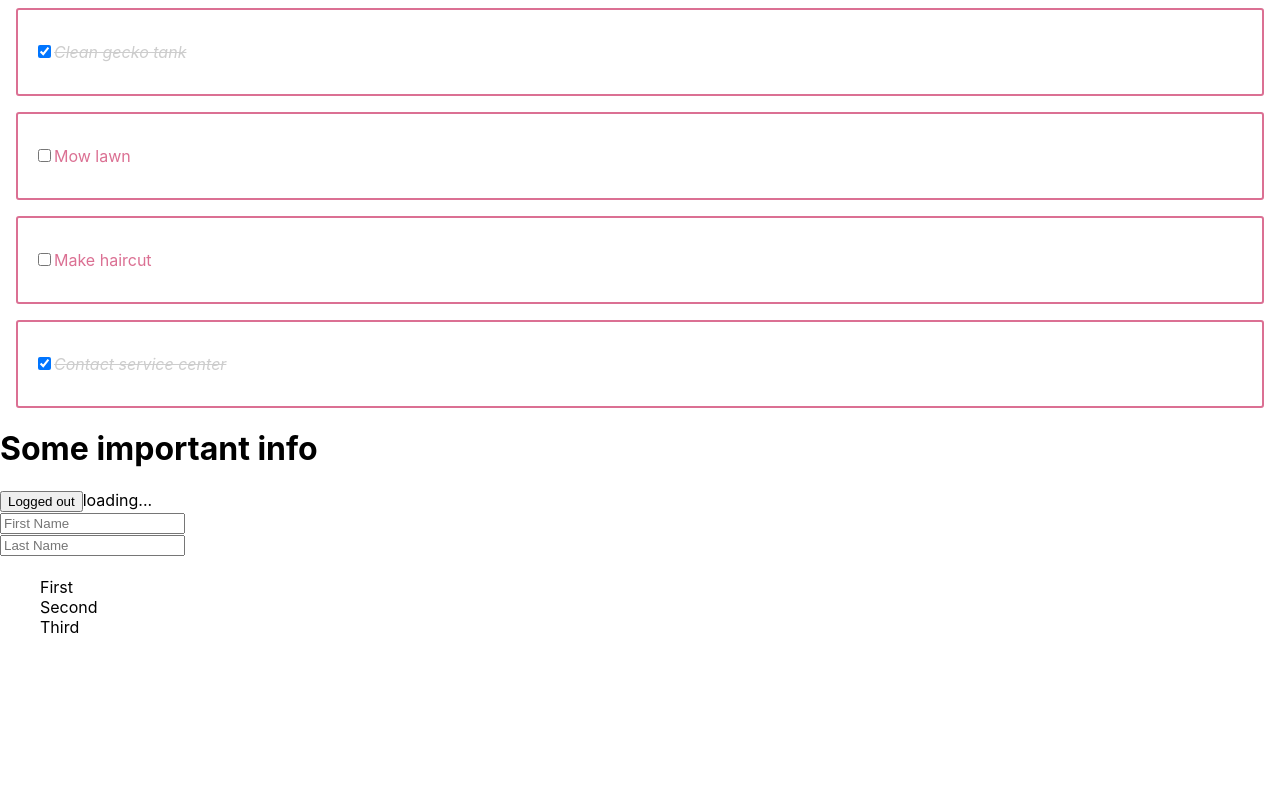
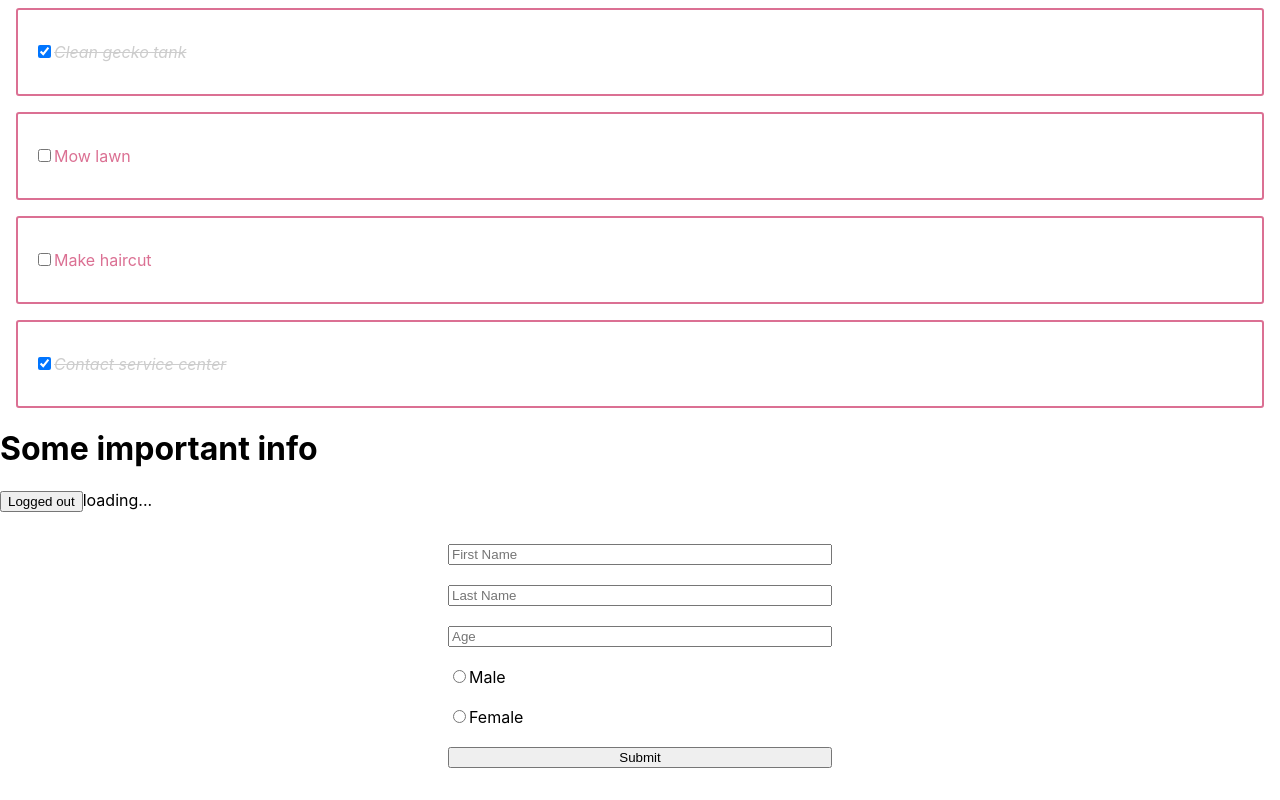
Before and after one commit to tkach90/reactLearnToDoList, a React (Create React App) app in the folder tkach-todo-list/: page / in a window 1280 px wide. Shown: the part 318-1118 px from the top of the page. Before the commit the page ends 971 px from the top, so only its background shows below. Built offline with nearby package versions, Linux system fonts and the light colour scheme; no server answers; the HTML template or start-up script is replaced by a standard one.

Commit message:
forms start development

```diff
--- a/tkach-todo-list/src/App.js
+++ b/tkach-todo-list/src/App.js
@@ -10,7 +10,7 @@ function App() {
         <Fragment>
             <Navbar/>
             <MainContent/>
-            <Footer/>
+            {/*<Footer/>*/}
         </Fragment>
     )
 }
--- a/tkach-todo-list/src/components/MainContent.js
+++ b/tkach-todo-list/src/components/MainContent.js
@@ -1,10 +1,19 @@
 import React, {Fragment, PureComponent} from 'react';
+import styled from 'styled-components';
 
 import Item from './Item';
 import todoData from './ToDoData';
 
 // import StateChanging from './statetraining';
 import Conditional from './Conditional';
+
+const Form = styled.form`
+    display: flex;
+    flex-direction: column;
+    margin: 2rem auto;
+    width: 30vw;
+`
+
 
 class MainContent extends PureComponent {
     constructor () {
@@ -22,6 +31,7 @@ class MainContent extends PureComponent {
         };
         this.handleChange = this.handleChange.bind(this);
         this.handleFormChange = this.handleFormChange.bind(this);
+        this.handleSubmitForm = this.handleSubmitForm.bind(this);
     }
 
     componentDidMount() {
@@ -58,10 +68,12 @@ class MainContent extends PureComponent {
     }
 
     handleFormChange(event) {
-        const {name, value} = event.target;
-        this.setState({
-            [name]: value,
-        })
+        const { value, name, type, checked } = event.target;
+
+    }
+
+    handleSubmitForm() {
+
     }
 
     render() {
@@ -99,7 +111,7 @@ class MainContent extends PureComponent {
                         {text}
                     </Fragment>
 
-                    <form>
+                    <Form>
                         <input
                             type="text"
                             value={this.state.firstName}
@@ -113,9 +125,43 @@ class MainContent extends PureComponent {
                             value={this.state.lastName}
                             name='lastName'
                             placeholder='Last Name'
-                            onChange={this.handleFormChange}/>
-                        <h1>{this.state.firstName} {this.state.lastName}</h1>
-                    </form>
+                            onChange={this.handleFormChange}
+                        />
+                        <br/>
+                        <input
+                            type="number"
+                            value={this.state.age}
+                            name='age'
+                            placeholder='Age'
+                            onChange={this.handleFormChange}
+                        />
+                        <br/>
+                        <label>
+                            <input
+                                type="radio"
+                                value={this.state.gender}
+                                name='gender'
+                                placeholder='Gender'
+                                checked={this.state === 'male'}
+                                onChange={this.handleFormChange}
+                            />
+                            Male
+                        </label>
+                        <br/>
+                        <label>
+                            <input
+                                type="radio"
+                                value={this.state.gender}
+                                name='gender'
+                                placeholder='Gender'
+                                checked={this.state === 'female'}
+                                onChange={this.handleFormChange}
+                            />
+                            Female
+                        </label>
+                        <br/>
+                        <button>Submit</button>
+                    </Form>
                 </main>
             </Fragment>
         )
```
